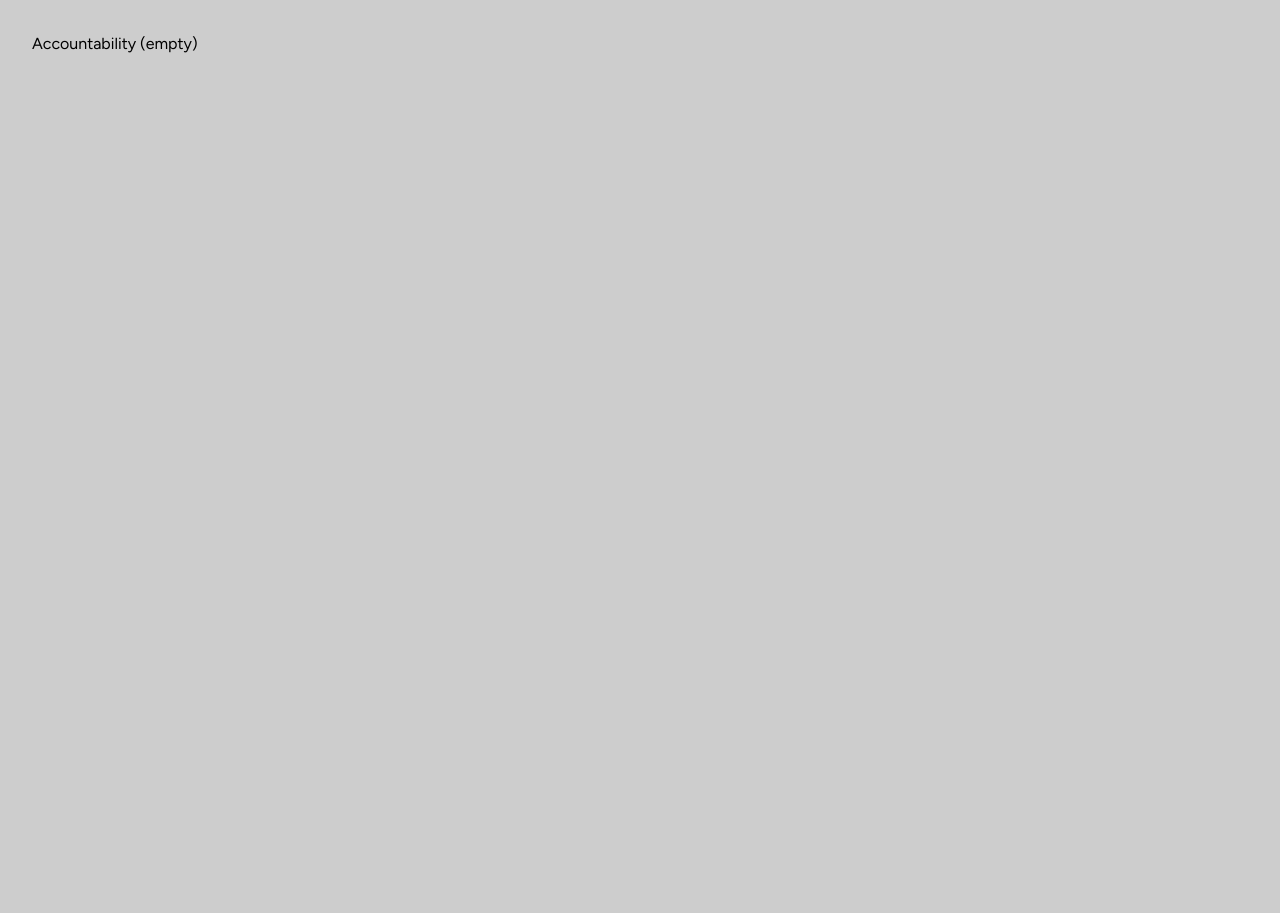
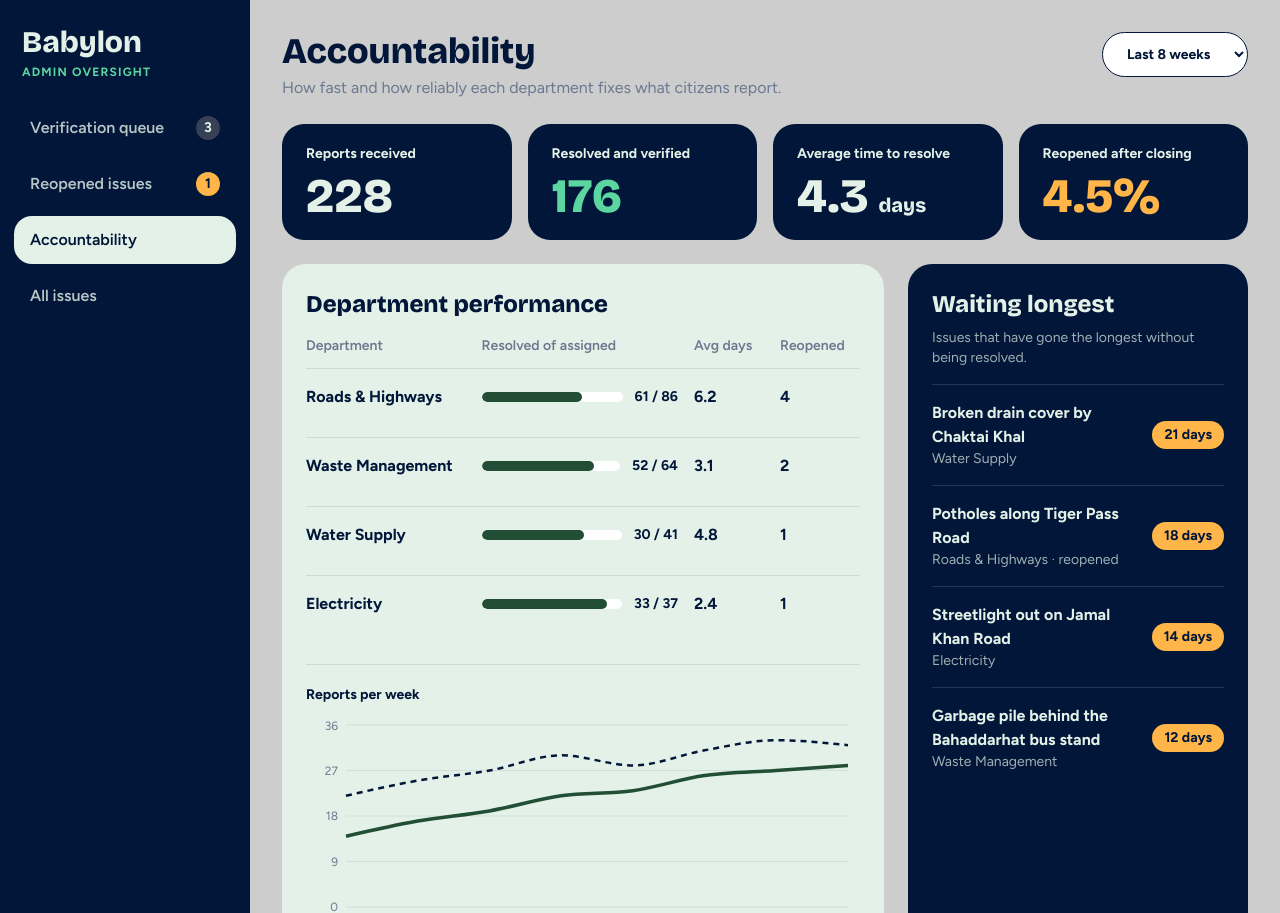
Before and after one commit to f-akhter-t/babylon, a React (Vite) app in the folder frontend/: page /admin/accountability in a window 1280 px wide. Shown: the top 913 px of the page. Before the commit the page ends 800 px from the top, so only its background shows below. Built offline with nearby package versions, Linux system fonts and the light colour scheme.

Commit message:
feat(accountability): build the Accountability page

```diff
--- a/frontend/src/pages/Accountability/Accountability.jsx
+++ b/frontend/src/pages/Accountability/Accountability.jsx
@@ -1,3 +1,257 @@
+import { useEffect, useState } from 'react'
+import { Link } from 'react-router-dom'
+import clsx from 'clsx'
+import {
+  CartesianGrid,
+  Line,
+  LineChart,
+  ResponsiveContainer,
+  Tooltip,
+  XAxis,
+  YAxis,
+} from 'recharts'
+import AdminLayout from '../../components/layout/AdminLayout'
+import { getAccountability } from '../../services/api'
+
+const PERIODS = [
+  { label: 'Last 4 weeks', weeks: 4 },
+  { label: 'Last 8 weeks', weeks: 8 },
+]
+
+function StatCard({ label, children, valueClass }) {
+  return (
+    <div className="rounded-card bg-navy px-6 py-5">
+      <p className="font-body text-sm font-bold text-mint">{label}</p>
+      <p
+        className={clsx(
+          'mt-2 font-heading text-5xl font-extrabold',
+          valueClass ?? 'text-mint',
+        )}
+      >
+        {children}
+      </p>
+    </div>
+  )
+}
+
+function DepartmentTable({ departments }) {
+  const columns = 'grid-cols-[minmax(0,1.3fr)_minmax(0,1.6fr)_70px_80px]'
+
+  return (
+    <div>
+      <h2 className="font-heading text-2xl font-extrabold text-navy">
+        Department performance
+      </h2>
+
+      <div
+        className={clsx(
+          'mt-4 grid gap-4 font-body text-sm font-semibold text-muted',
+          columns,
+        )}
+      >
+        <span>Department</span>
+        <span>Resolved of assigned</span>
+        <span>Avg days</span>
+        <span>Reopened</span>
+      </div>
+
+      {departments.map((d) => {
+        const percent = Math.round((d.resolved / d.assigned) * 100)
+        return (
+          <div
+            key={d.name}
+            className={clsx(
+              'grid items-center gap-4 border-t border-navy/10 py-4',
+              'mt-3 font-body text-base font-bold text-navy',
+              columns,
+            )}
+          >
+            <span>{d.name}</span>
+            <div className="flex items-center gap-3">
+              <div className="h-2.5 flex-1 overflow-hidden rounded-full bg-white">
+                <div
+                  className="h-full rounded-full bg-forest"
+                  style={{ width: `${percent}%` }}
+                />
+              </div>
+              <span className="whitespace-nowrap text-sm">
+                {d.resolved} / {d.assigned}
+              </span>
+            </div>
+            <span>{d.avgDays}</span>
+            <span>{d.reopened}</span>
+          </div>
+        )
+      })}
+    </div>
+  )
+}
+
+function WeeklyChart({ weekly }) {
+  return (
+    <div className="mt-8 border-t border-navy/10 pt-5">
+      <h3 className="font-body text-sm font-bold text-navy">Reports per week</h3>
+
+      <div className="mt-3 h-[220px] text-muted">
+        <ResponsiveContainer width="100%" height="100%">
+          <LineChart data={weekly} margin={{ top: 8, right: 12, bottom: 0, left: -20 }}>
+            <CartesianGrid
+              stroke="currentColor"
+              strokeOpacity={0.15}
+              vertical={false}
+            />
+            <XAxis
+              dataKey="week"
+              tickLine={false}
+              axisLine={false}
+              tick={{ fill: 'currentColor', fontSize: 12 }}
+            />
+            <YAxis
+              tickLine={false}
+              axisLine={false}
+              tick={{ fill: 'currentColor', fontSize: 12 }}
+            />
+            <Tooltip />
+            <Line
+              type="monotone"
+              dataKey="received"
+              name="Received"
+              stroke="var(--color-navy)"
+              strokeWidth={2.5}
+              strokeDasharray="6 5"
+              dot={false}
+            />
+            <Line
+              type="monotone"
+              dataKey="resolved"
+              name="Resolved and verified"
+              stroke="var(--color-forest)"
+              strokeWidth={3.5}
+              dot={false}
+            />
+          </LineChart>
+        </ResponsiveContainer>
+      </div>
+
+      <div className="mt-3 flex items-center gap-6 font-body text-sm text-navy">
+        <span className="flex items-center gap-2">
+          <span className="w-8 border-t-2 border-dashed border-navy" />
+          Received
+        </span>
+        <span className="flex items-center gap-2">
+          <span className="w-8 border-t-4 border-forest" />
+          Resolved and verified
+        </span>
+      </div>
+    </div>
+  )
+}
+
+function WaitingLongest({ items }) {
+  return (
+    <aside className="flex flex-col rounded-panel bg-navy p-6">
+      <h2 className="font-heading text-2xl font-extrabold text-mint">Waiting longest</h2>
+      <p className="mt-2 font-body text-sm text-mint/70">
+        Issues that have gone the longest without being resolved.
+      </p>
+
+      <div className="mt-4 flex flex-col">
+        {items.map((item) => (
+          <div
+            key={item.title}
+            className="flex items-center justify-between gap-3 border-t border-mint/15 py-4"
+          >
+            <div className="min-w-0">
+              <p className="font-body text-base font-bold text-mint">{item.title}</p>
+              <p className="font-body text-sm text-mint/70">
+                {item.department}
+                {item.reopened ? ' · reopened' : ''}
+              </p>
+            </div>
+            <span className="shrink-0 rounded-full bg-amber px-3 py-1 font-body text-sm font-bold text-navy">
+              {item.days} days
+            </span>
+          </div>
+        ))}
+      </div>
+
+      <Link
+        to="/admin/verify"
+        className="mt-auto rounded-full bg-mint px-6 py-3.5 text-center font-body text-base font-bold text-navy transition-opacity hover:opacity-90"
+      >
+        Open verification queue
+      </Link>
+    </aside>
+  )
+}
+
 export default function Accountability() {
-  return <main className="p-8">Accountability (empty)</main>
+  const [data, setData] = useState(null)
+  const [weeks, setWeeks] = useState(8)
+
+  useEffect(() => {
+    getAccountability().then(setData)
+  }, [])
+
+  const weekly = data ? data.weekly.slice(-weeks) : []
+
+  return (
+    <AdminLayout
+      variant="admin"
+      active="Accountability"
+      note="Numbers on this screen are sample data for the mockup."
+    >
+      <div className="p-8">
+        <div className="flex items-start justify-between gap-4">
+          <div>
+            <h1 className="font-heading text-4xl font-extrabold text-navy">
+              Accountability
+            </h1>
+            <p className="mt-1 font-body text-base text-muted">
+              How fast and how reliably each department fixes what citizens report.
+            </p>
+          </div>
+
+          <select
+            value={weeks}
+            onChange={(e) => setWeeks(Number(e.target.value))}
+            aria-label="Period"
+            className="rounded-full border border-navy bg-white px-5 py-3 font-body text-sm font-bold text-navy focus:outline-none focus:ring-2 focus:ring-forest"
+          >
+            {PERIODS.map((p) => (
+              <option key={p.weeks} value={p.weeks}>
+                {p.label}
+              </option>
+            ))}
+          </select>
+        </div>
+
+        {data && (
+          <>
+            <div className="mt-6 grid grid-cols-4 gap-4">
+              <StatCard label="Reports received">{data.stats.received}</StatCard>
+              <StatCard label="Resolved and verified" valueClass="text-brand">
+                {data.stats.resolved}
+              </StatCard>
+              <StatCard label="Average time to resolve">
+                {data.stats.avgDays}{' '}
+                <span className="text-xl font-bold">days</span>
+              </StatCard>
+              <StatCard label="Reopened after closing" valueClass="text-amber">
+                {data.stats.reopenedPercent}%
+              </StatCard>
+            </div>
+
+            <div className="mt-6 grid grid-cols-[minmax(0,1fr)_340px] items-stretch gap-6">
+              <div className="rounded-panel bg-mint p-6">
+                <DepartmentTable departments={data.departments} />
+                <WeeklyChart weekly={weekly} />
+              </div>
+              <WaitingLongest items={data.waitingLongest} />
+            </div>
+          </>
+        )}
+      </div>
+    </AdminLayout>
+  )
 }
```
